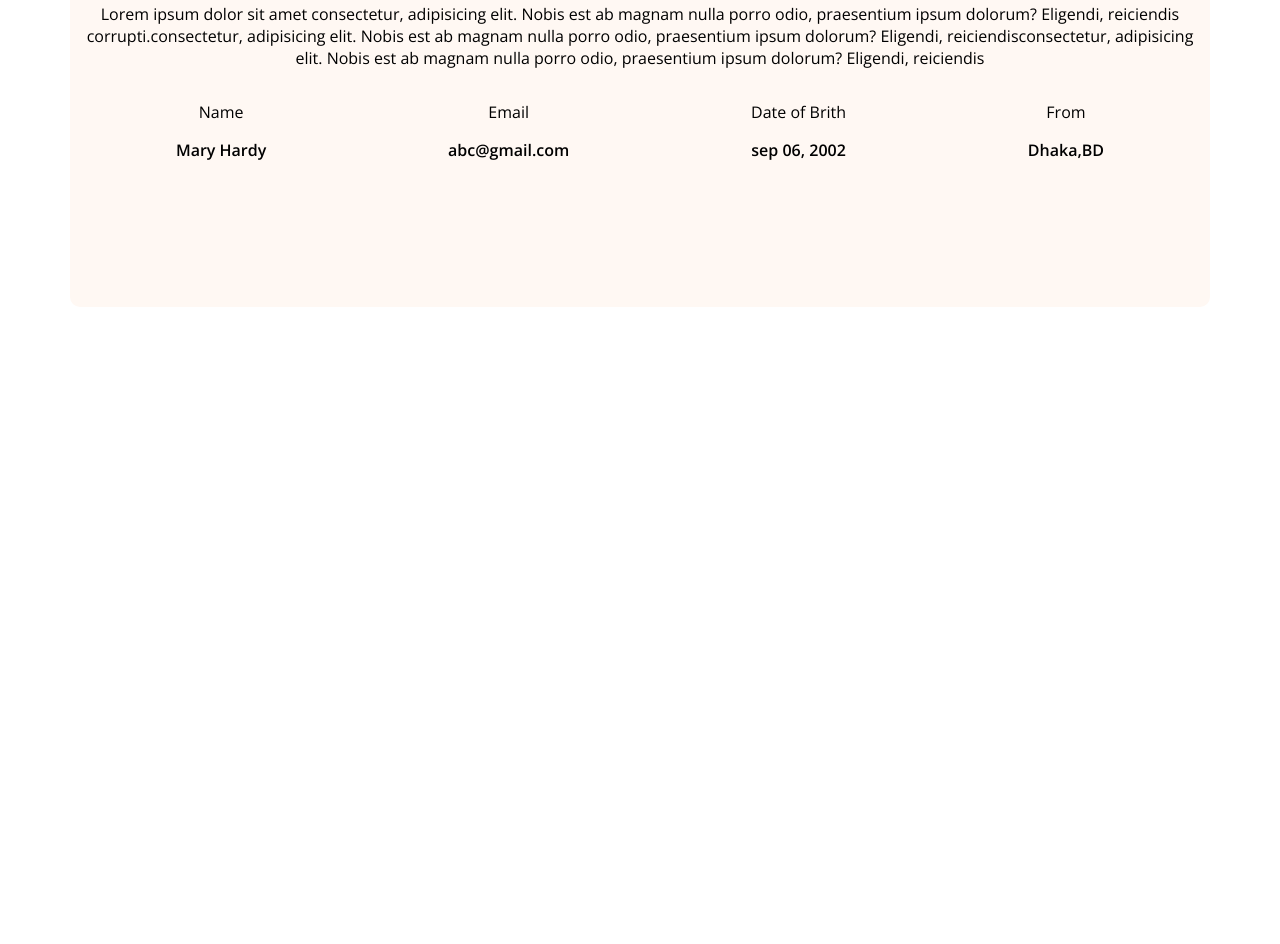
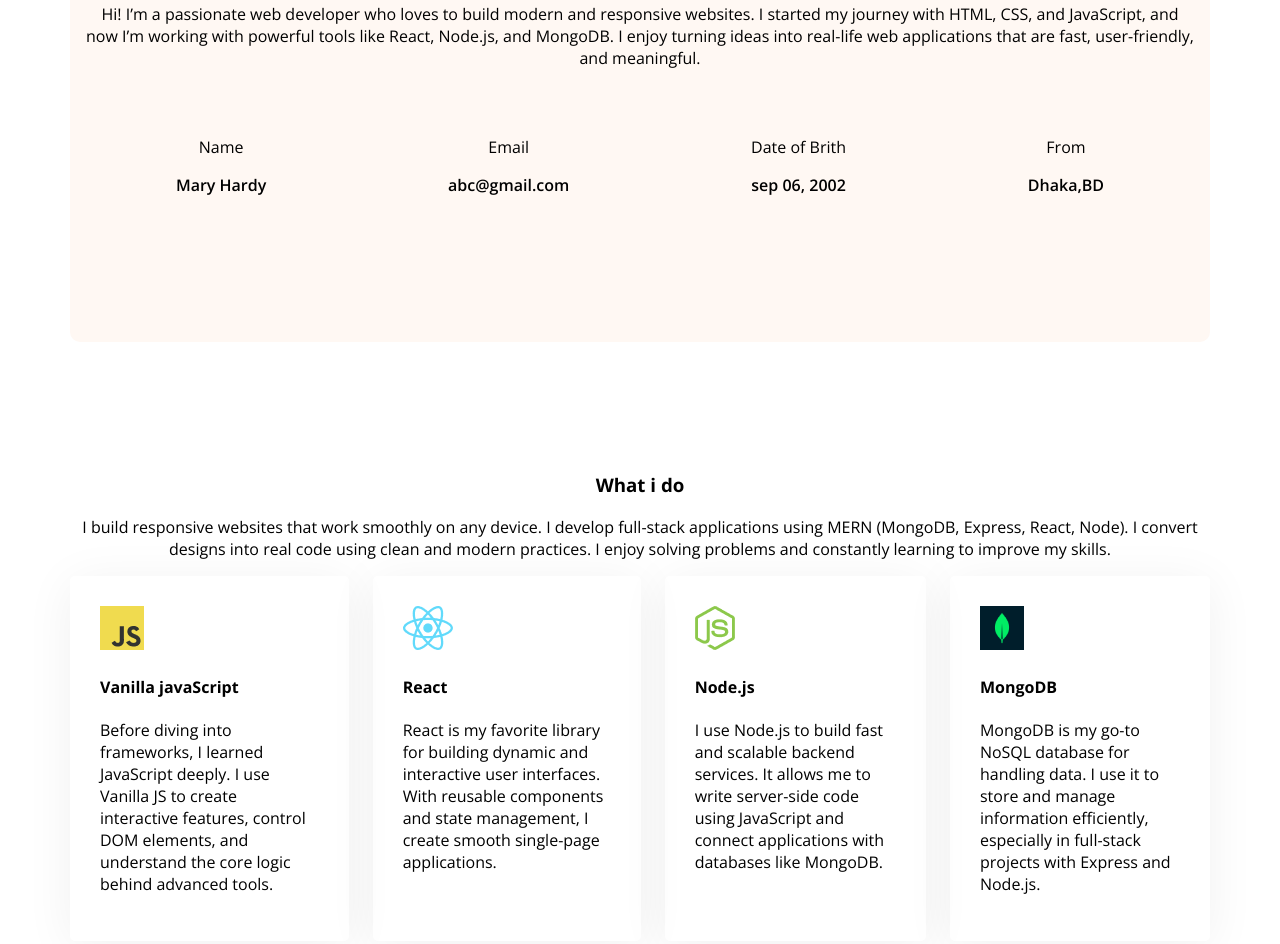
Before and after one commit to labibks/my-dev-portfolio, a plain HTML site: page index.html in a window 1280 px wide. Shown: the part 1242-2186 px from the top of the page. Before the commit the page ends 1557 px from the top, so only its background shows below. Drawn offline with nearby package versions, Linux system fonts and the light colour scheme.

Commit message:
added skill section and thre style

```diff
--- a/index.html
+++ b/index.html
@@ -26,7 +26,8 @@
             <div class="banner-containeer">
                 <h4 class="banner-wlc dark-2">Hi, i'm </h4>
                 <h1 class="banner-titel">Mary Hardy</h1>
-                <p class="bnr-discrip">Lorem ipsum dolor sit amet consectetur, adipisicing elit. Officiis temporibus, deleniti quam cum illo  sequi id?</p>
+                <p class="bnr-discrip">I'm a creative web developer with a passion for building beautiful and functional websites. I love turning ideas into
+                reality through clean code, modern design, and powerful technologies.</p>
                 <button class="btn-primary">Download cv</button>
                 <button class="btn-primary">contact</button>
 
@@ -38,7 +39,9 @@
     <main>
         <section class="about secondary-bg">
             <h3 class="section titel">About Me</h3>
-            <p class="section discription">Lorem ipsum dolor sit amet consectetur, adipisicing elit. Nobis est ab magnam nulla porro odio, praesentium ipsum dolorum? Eligendi, reiciendis  corrupti.consectetur, adipisicing elit. Nobis est ab magnam nulla porro odio, praesentium ipsum dolorum? Eligendi, reiciendisconsectetur, adipisicing elit. Nobis est ab magnam nulla porro odio, praesentium ipsum dolorum? Eligendi, reiciendis</p>
+            <p class="section discription">Hi! I’m a passionate web developer who loves to build modern and responsive websites. I started my journey with HTML,
+            CSS, and JavaScript, and now I’m working with powerful tools like React, Node.js, and MongoDB. I enjoy turning ideas
+            into real-life web applications that are fast, user-friendly, and meaningful.</p>
             <div class="about-items">
                 <div class="about-item">
                     <p class="item-titel">Name</p>
@@ -58,6 +61,45 @@
                 </div>
             </div>
         </section>
+        <!-- what i do section -->
+        <section class="skills">
+            <h3 class="section-titel text-center">What i do</h3>
+            <p class="section-description text-center">I build responsive websites that work smoothly on any device.
+
+            I develop full-stack applications using MERN (MongoDB, Express, React, Node).
+
+            I convert designs into real code using clean and modern practices.
+
+            I enjoy solving problems and constantly learning to improve my skills.</p>
+
+            <div class="skills-container">
+                <div class="skill">
+                    <img src="imges/icon/js.png" alt="">
+                    <h4 class="skill-titel">Vanilla javaScript</h4>
+                    <p class="skill-description">Before diving into frameworks, I learned JavaScript deeply. I use Vanilla JS to create interactive features, control DOM
+                    elements, and understand the core logic behind advanced tools.</p>
+                </div>
+                <div class="skill">
+                    <img src="imges/icon/react.png" alt="">
+                    <h4 class="skill-titel">React</h4>
+                    <p class="skill-description">React is my favorite library for building dynamic and interactive user interfaces. With reusable components and state
+                    management, I create smooth single-page applications.</p>
+                </div>
+                <div class="skill">
+                    <img src="imges/icon/nodejs.png" alt="">
+                    <h4 class="skill-titel">Node.js</h4>
+                    <p class="skill-description">I use Node.js to build fast and scalable backend services. It allows me to write server-side code using JavaScript and
+                    connect applications with databases like MongoDB.</p>
+                </div>
+                <div class="skill">
+                    <img src="imges/icon/mongo.png" alt="">
+                    <h4 class="skill-titel">MongoDB</h4>
+                    <p class="skill-description">MongoDB is my go-to NoSQL database for handling data. I use it to store and manage information efficiently, especially
+                    in full-stack projects with Express and Node.js.</p>
+                </div>
+            </div>
+
+        </section>
 
     </main>
     <footer>
--- a/style/portfolio.css
+++ b/style/portfolio.css
@@ -78,17 +78,25 @@
             background-color: #FFF8F3;
         }
 
+        .text-center{
+            text-align: center;
+        }
+
         /* about style */
         .about{
             border-radius: 10px;
             padding: 130px 15px;
             text-align: center;
-            margin-top: 130px;
+
         }
         /* main */
         main{
             max-width: 1140px;
             margin: 0 auto;
+        }
+        main section{
+            margin-top: 130px;
+            margin-bottom: 130px;
         }
 
         .item-discription{
@@ -97,4 +105,15 @@
         .about-items{
             display: flex;
             justify-content: space-around;
+            padding-top: 35px;
         }
+        /* skills section */
+        .skills-container{
+            display: flex;
+            gap: 24px;
+        }
+        .skill{
+            padding: 30px;
+            border-radius: 5px;
+            box-shadow: 0px 6px 50px 0px rgba(0,0,0,0.06);
+        }
```
Also changed, not shown: imges/icon/facebook.png (added), imges/icon/insta.png (added), imges/icon/js.png (added), imges/icon/mongo.png (added), imges/icon/nodejs.png (added), imges/icon/react.png (added), imges/icon/twitter.png (added).
